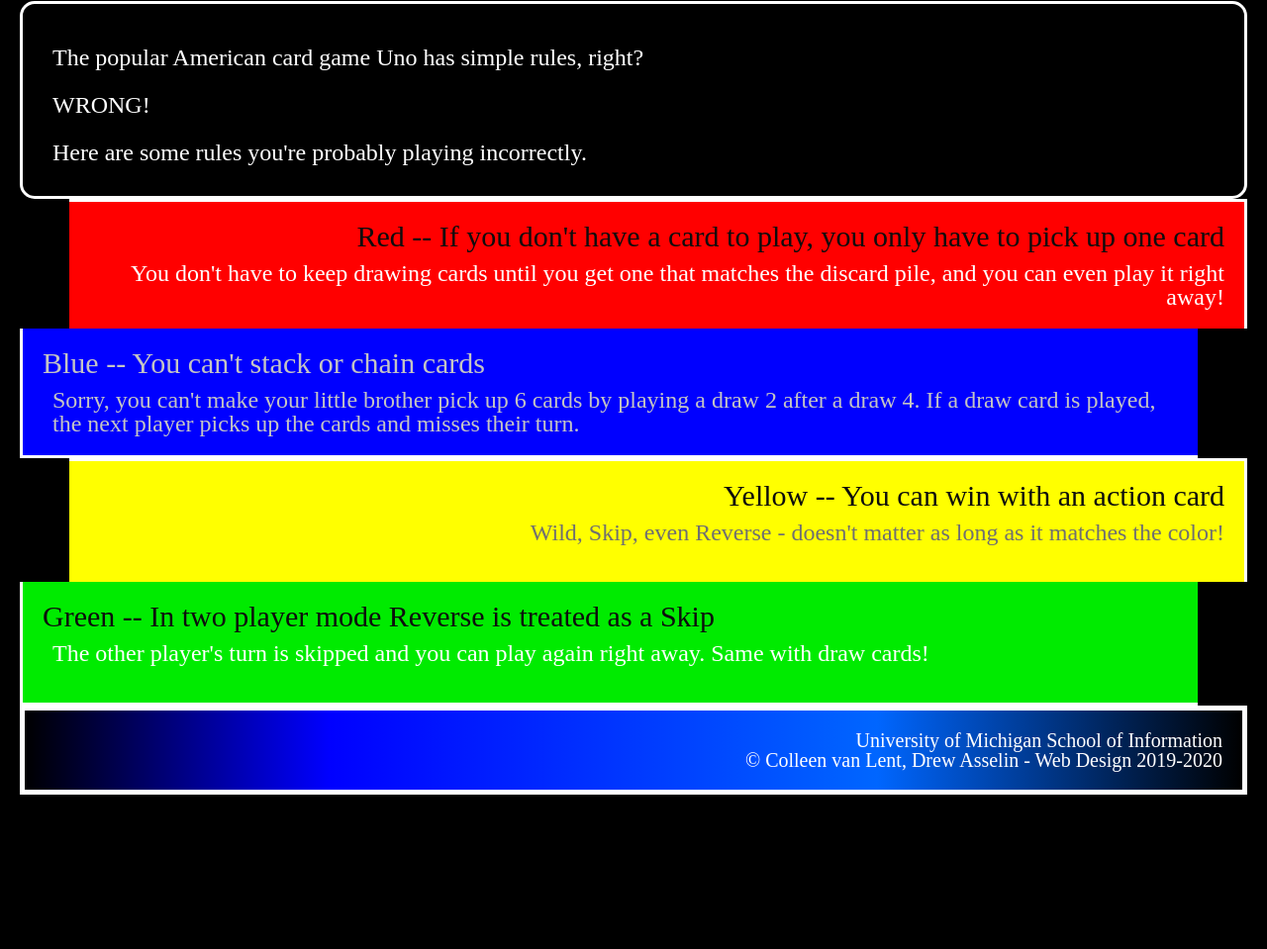
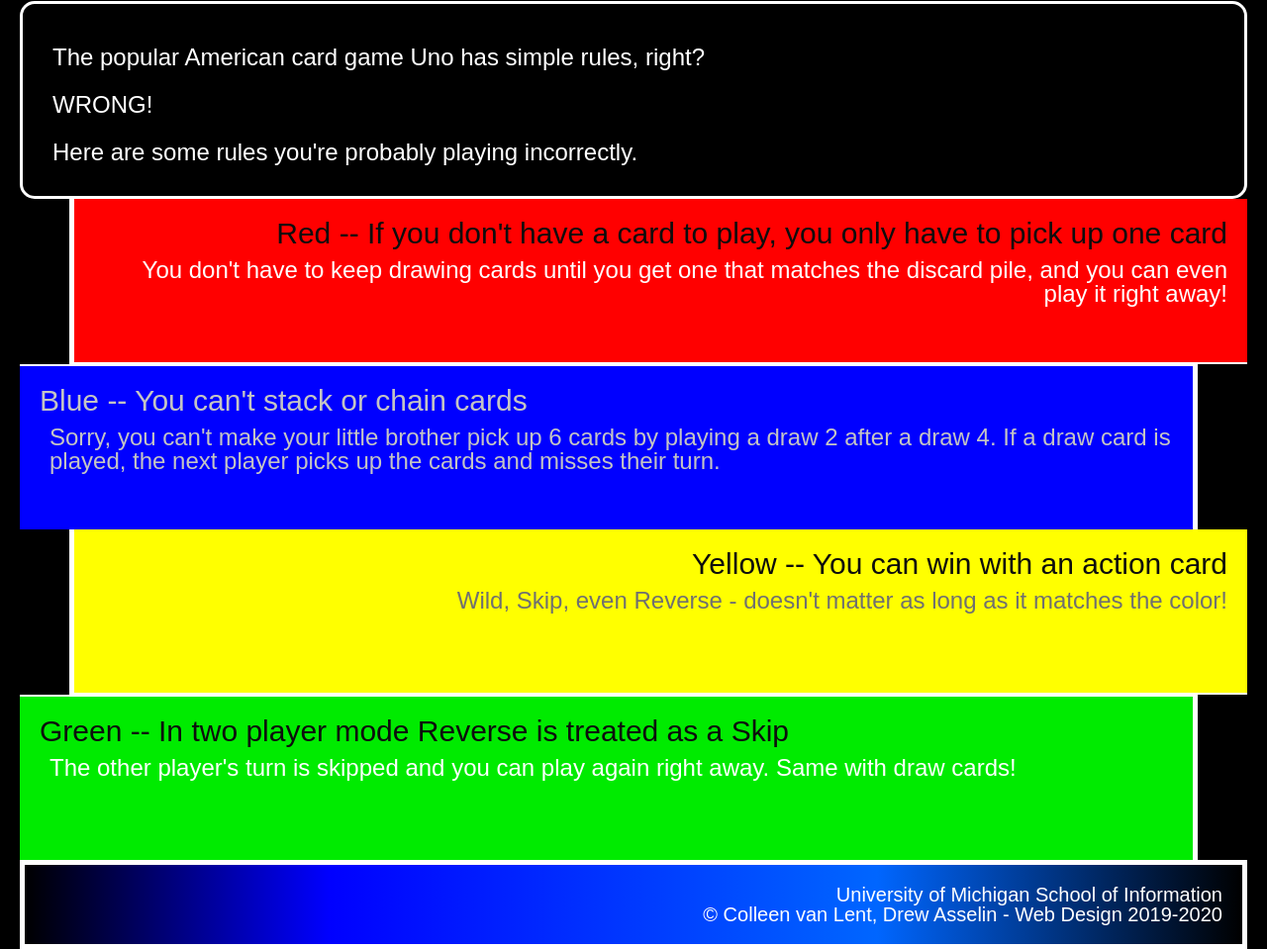
Before and after one commit to msakter1/hw2_simple_css, a plain HTML site: page index.html in a window 1280 px wide. Shown: the part 327-1286 px from the top of the page at 99% size. Before the commit the page ends 1130 px from the top, so only its background shows below. Drawn offline with Linux system fonts and the light colour scheme.

Commit message:
fixed border issues

```diff
--- a/css/style.css
+++ b/css/style.css
@@ -1,15 +1,13 @@
 body {
-    font: Arial, verdana;
+    font-family: Arial, verdana, sans-serif;
     background: #000000;
     color: #ffffff;
-    margin-top: 20px;
-    margin-right: 20px;
-    margin-left: 20px;
+    margin: 20px 20px 0 20px; /* top, right bottom left */
 }
 
 h1 {
+    font-size: 42px;
     text-align: center;
-    font-size: 42px;
     padding: 15px;
 }
 
@@ -20,13 +18,14 @@
 
 p {
     font-size: 24px;
-    padding-top: 10px;
-    padding-left: 10px;
+    padding: 10px 0 0 10px;
 }
 
 img {
     width: 250px;
     border: 10px dashed #ffffff;
+
+    /* centered */
     display: block;
     margin-left: auto;
     margin-right: auto;
@@ -36,29 +35,39 @@
     min-height: 125px;
     padding: 20px;
     border: 3px solid #ffffff;
-    box-sizing: border-box;
+    /* box-sizing: border-box; */
 }
 
 main .introduction {
     border-radius: 15px;
-    margin-top: 15px;
+    /* margin-top: 15px; */
+    margin: 15px 0 0 0;
     line-height: 2;
 }
 
 main div.red {
     background: #ff0000;
     text-align: right;
-    margin-left: 50px;
-    border-bottom: 2px;
-    border-left: 5px;
+    /* margin-left: 50px; */
+    margin: 0 0 0 50px;
+
+    border-bottom: 2px solid #ffffff;
+    border-left: 5px solid #ffffff;
+
+    border-right: 0px solid #ffffff;
+    border-top: 0px solid #ffffff;
 }
 
 main div.blue {
     background: #0000ff; /* use hex */
     text-align: left;
     margin-right: 50px;
-    border-right: 5px;
-    border-top: 2px;
+
+    border-top: 2px solid #ffffff;
+    border-right: 5px solid #ffffff;
+
+    border-bottom: 0px solid #ffffff;
+    border-left: 0px solid #ffffff;
 }
 
 main div.blue h2, main div.blue p {
@@ -70,8 +79,13 @@
     background: #ffff00;
     text-align: right;
     margin-left: 50px;
-    border-bottom: 2px;
-    border-left: 5px;
+
+    border-bottom: 2px solid #ffffff;
+    border-left: 5px solid #ffffff;
+
+    border-top: 0px solid #ffffff;
+    border-right: 0px solid #ffffff;
+
 }
 
 main div.yellow p {
@@ -82,8 +96,11 @@
     background: #00EB00;
     text-align: left;
     margin-right: 50px;
-    border-right: 5px;
-    border-top: 2px;
+
+    border-top: 2px solid #ffffff;
+    border-right: 5px solid #ffffff;
+    border-bottom: 0px solid #ffffff;
+    border-left: 0px solid #ffffff;
 }
 
 footer {
@@ -95,7 +112,9 @@
 footer p {
     font-size: 20px;
     text-align: right;
+
     padding-top: 20px;
     padding-right: 20px;
     padding-bottom: 20px;
+    padding-left: 0px;
 }
--- a/index.html
+++ b/index.html
@@ -3,7 +3,7 @@
 <head>
     <meta charset="UTF-8">
     <meta name="viewport" content="width=device-width, initial-scale=1.0">
-    <link rel="icon" type="image/x-icon" href="images/favicon.ico">
+    <link rel="icon" type="image/x-icon" href="/images/favicon.ico">
     <link rel="stylesheet" href="css/html5reset.css">
     <link rel="stylesheet" href="css/style.css">
     <title>4 Uno Rules You're Playing Wrong</title>
```
